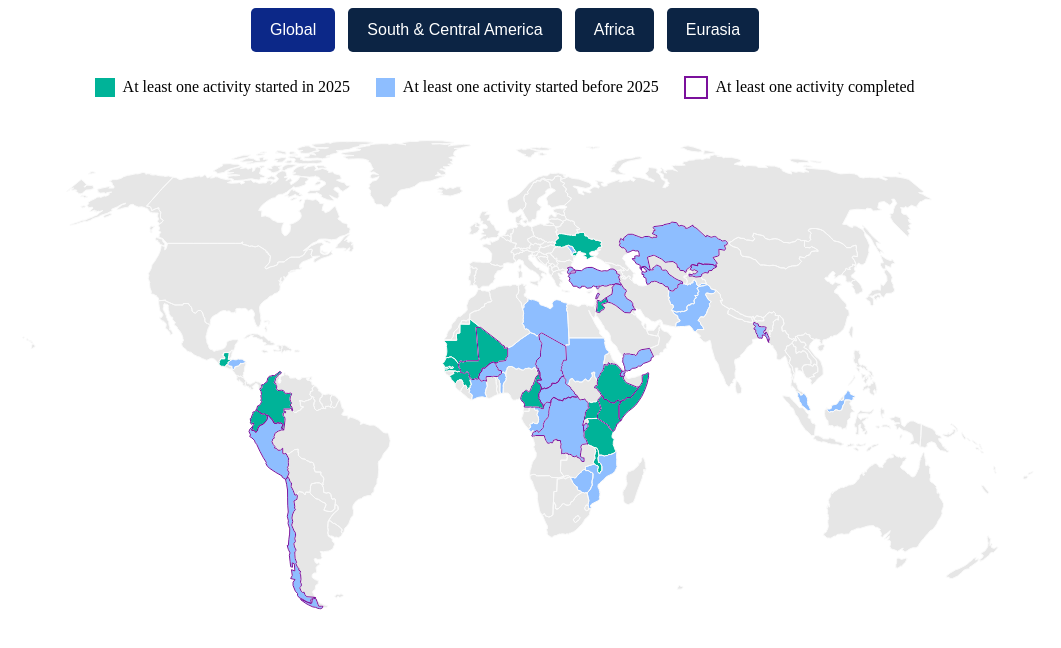
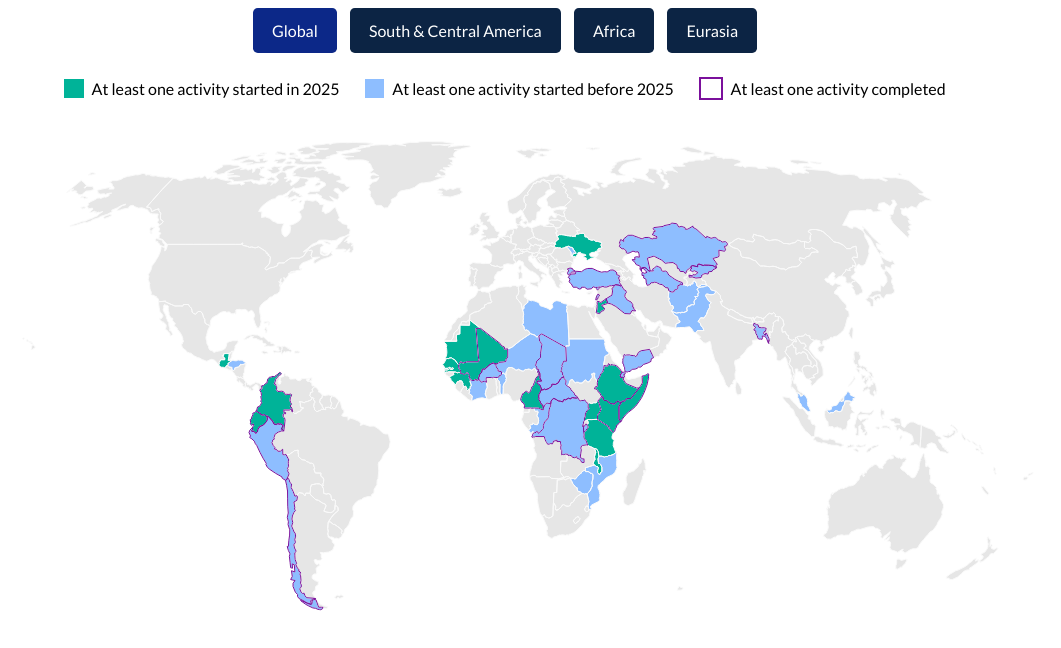
Before and after one commit to jointdatacenter/geodata, a website: page docs/annual_map.html in a window 1280 px wide. Shown: the whole page, without its empty margins (135-1196 px from the left). Drawn offline with nearby package versions, Linux system fonts and the light colour scheme.

Commit message:
style: set Lato as font family across annual_map

```diff
--- a/docs/annual_map.html
+++ b/docs/annual_map.html
@@ -2,7 +2,11 @@
 <html>
 <head>
 <meta charset="utf-8">
+<link href="https://fonts.googleapis.com/css2?family=Lato:wght@400;700&display=swap" rel="stylesheet">
 <style>
+* {
+  font-family: 'Lato', sans-serif;
+}
 #map {
   width: 100%;
 }
@@ -181,6 +185,7 @@
             .attr("y", mouseY + 16)
             .attr("fill", COLORS.tooltipText)
             .style("font-size", "14px")
+            .style("font-family", "Lato, sans-serif")
             .text(d.properties.name);
 
           const bbox = textElement.node().getBBox();
```
